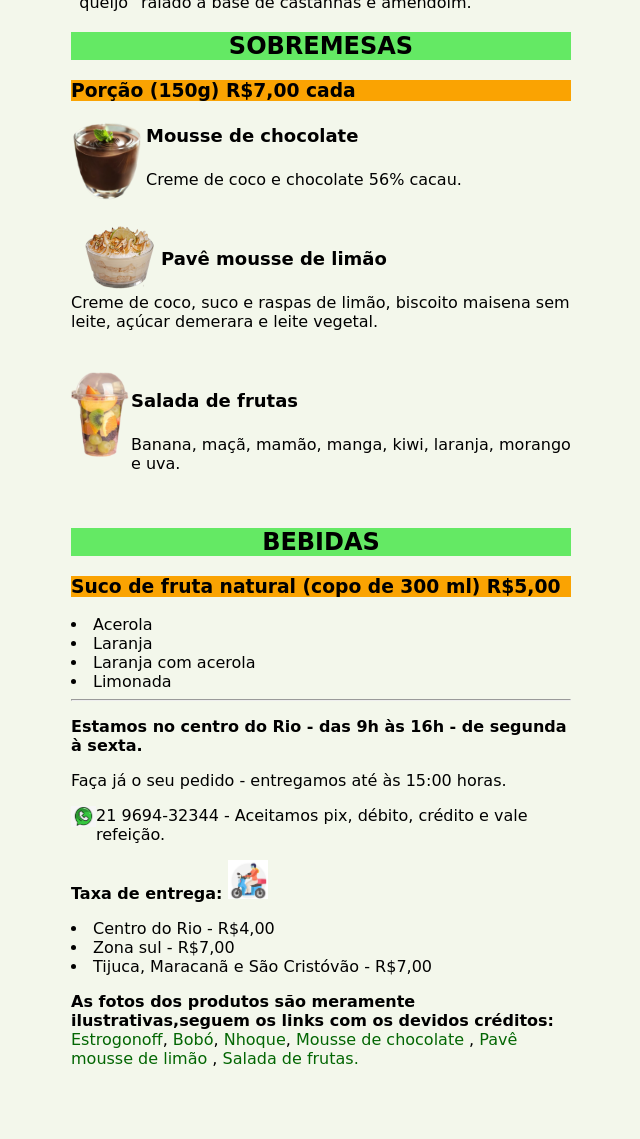
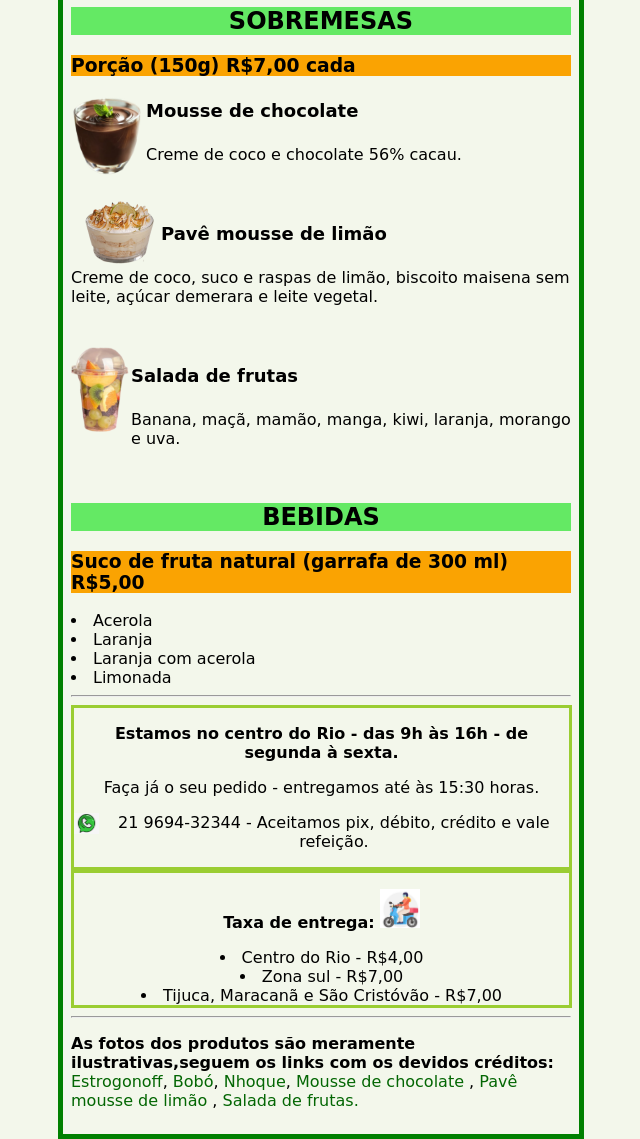
Before and after one commit to JianeFerreira/atividade02, a plain HTML site: page index.html in a window 1280 px wide. Shown: the part 735-1874 px from the top of the page, without its empty margins (319-959 px from the left). Before the commit the page ends 1827 px from the top, so only its background shows below. Drawn offline with Linux system fonts and the light colour scheme.

Commit message:
Bordas
Inserção de borda na página e nas informações de localização.

```diff
--- a/index.html
+++ b/index.html
@@ -4,8 +4,9 @@
     <meta charset="UTF-8">
     <meta name="viewport" content="width=device-width, initial-scale=1.0">
     <title>Cardapio Vegano</title>
+    <section id="destaque">
 
-    <img src="imagens/logo.png" alt="panela de barro" width="20%" style="float: right;">
+        <img src="./imagens/logo.png" alt="panela de barro" width="20%" style="float: right;">
         <link rel="stylesheet" href="style.css">
 </head>
 <body>
@@ -13,43 +14,43 @@
     <h1 style="text-align:center;">POP VEGAN</h1>
 
     <h1 style="text-align:center;">Comida vegana a preço justo!</h1>
-
+</section>
 </body>
 <section></section>
     <h2 class="centralizar">REFEIÇÕES</h2>
     <h3>Prato feito (500g) R$24,90 cada</h3>
-<img src="imagens/estrogonoff.png" class="foto" alt="prato de estrogonoff" width="30%" style="float: right;">
+    <img src="./imagens/estrogonoff.png" class="foto" alt="prato de estrogonoff" width="30%" style="float: right;">
     <h4 class="prato">Estrogonoff de cogumelo </h4>
 
         <p class="descrição"> Feito à base de castanha de caju, com pedaços de cogumelo, acompanhado de arroz e batata palha.</p>
     <br>
-<img src="imagens/bobo.png" class="foto" alt="prato de bobo" width="30%" style="float: right;">
+    <img src="./imagens/bobo.png" class="foto" alt="prato de bobo" width="30%" style="float: right;">
     <h4 class="prato">Bobó de palmito</h4>
         <p class="descrição">Bobó cozido no tradicional azeite de dendê, pimentões, leite de coco e palmito de açaí cortado em rodelas.<p></p> Acompanha arroz, farofa e salada de alface, tomate, cebola e pepino. </p>
     <br>
-<img src="imagens/nhoque.png" class="foto" alt="prato de nhoque" width="30%" style="float: right;">
+    <img src="./imagens/nhoque.png" class="foto" alt="prato de nhoque" width="30%" style="float: right;">
     <h4 class="prato">Nhoque</h4>
         <p class="descrição"> Delicioso nhoque feito de aipim e farinha de arroz, acompanhado de molho de tomate caseiro e <p></p> “queijo” ralado à base de castanhas e amendoim.</p>
 <section></section>
     <h2 class="centralizar">SOBREMESAS</h2>
     <h3>Porção  (150g) R$7,00 cada</h3>
-<img src="imagens/moussechocolate.png" alt="copo de mousse de chocolate" width="15%" style="float:left">
+        <img src="./imagens/moussechocolate.png" alt="copo de mousse de chocolate" width="15%" style="float:left">
     <h4 class="prato">Mousse de chocolate </h4>
 
         <p class="descrição"> Creme de coco e chocolate 56% cacau.</p>
     <br>
 
-<img src="imagens/moussepavelimao.png" alt="copo de mousse pave de limão" width="18%" style="float: left;">
+    <img src="./imagens/moussepavelimao.png" alt="copo de mousse pave de limão" width="18%" style="float: left;">
     <h4 class="prato">Pavê mousse de limão </h4>
         <p class="descrição">Creme de coco, suco e raspas de limão, biscoito maisena sem leite, açúcar demerara e leite vegetal.</p>
     <br>
-<img src="imagens/salada.png" alt="copo de salada de frutas" width="12%" style="float: left;">
+        <img src="./imagens/salada.png" alt="copo de salada de frutas" width="12%" style="float: left;">
     <h4 class="prato">Salada de frutas </h4>
         <p class="descrição">Banana, maçã, mamão, manga, kiwi, laranja, morango e uva.</p>
     <br>
 <section></section>
     <h2 class="centralizar">BEBIDAS</h2>
-<h3>Suco de fruta natural (copo de 300 ml)  R$5,00</h3>
+    <h3>Suco de fruta natural (garrafa de 300 ml)  R$5,00</h3>
 
     <li class="descrição">Acerola</li>
         <li class="descrição">Laranja</li>
@@ -58,23 +59,30 @@
         <hr>
 
     </ul>
-<footer></footer>
+    <section>
+    <div class="info1">
+
     <p><b>Estamos no centro do Rio - das 9h às 16h - de segunda à sexta.</b></p>
-<p>Faça já o seu pedido - entregamos até às 15:00 horas.</p>
+    <p>Faça já o seu pedido - entregamos até às 15:30 horas.</p>
 
-<img src="imagens/whatsapp.png" alt="logo whatsapp" width="5%" style="float: left;"> <p>21 9694-32344 - Aceitamos pix, débito, crédito e vale refeição.</p>
+    <img src="./imagens/whatsapp.png" alt="logo whatsapp" width="5%" style="float: left;"> <p>21 9694-32344 - Aceitamos pix, débito, crédito e vale refeição.</p>
+</div>
+<div class="info2">
     <p><b>Taxa de entrega:</b>
 
-<img src="imagens/motogirl.jpg" alt="mulher pilotando moto" width="40px" style="padding: 600;">
-
+    <img src="./imagens/motogirl.jpg" alt="mulher pilotando moto" width="40px" style="padding: 600;">
+<div>
     <li>Centro do Rio - R$4,00</li>
     <li>Zona sul - R$7,00</li>
     <li>Tijuca, Maracanã e São Cristóvão - R$7,00</li>
-
+</div>
+</section>
+        <hr>
+        <footer>
         <p><b>As fotos dos produtos são meramente ilustrativas,seguem os links com os devidos créditos: </b> <a class="sublinhado" href="
         https://www.sabornamesa.com.br/receita-de-carnes/strogonoff-simples-rapido-e-facil
         " target="_blank">Estrogonoff</a>, <a class="sublinhado" href="https://br.pinterest.com/pin/181692166200845671/" target="_blank" >Bobó</a>, <a class="sublinhado" href="https://www.vegsim.com.br/nhoque-de-batata-doce-massa-cantina-250g" target="_blank" >Nhoque</a>, <a class="sublinhado" href="https://www.acasaencantada.com.br/receita/mousse-de-chocolate-zero-acucar-inesquecivel/" target="_blank" >Mousse de chocolate</a> , <a class="sublinhado" href="https://itamaraty.com/pave-wafer-de-limao-merengado/" target="_blank" >Pavê mousse de limão</a> , <a class="sublinhado" href="https://www.academiaassai.com.br/noticia/salada-de-frutas-vendas" target="_blank" >Salada de frutas.</a>
-
+    </footer>
 
 
 
--- a/style.css
+++ b/style.css
@@ -1,12 +1,15 @@
 body{
     max-width: 500px;
-margin: auto;
-font-family: cursive;
-padding: 0.5rem;
-background-color: rgb(243, 247, 235);
-
+    margin: auto;
+    font-family: cursive;
+    padding: 0.5rem;
+    background-color: rgb(243, 247, 235);
+    border: solid 5px green;
 }
 
+#destaque{
+    background-image:ur
+}
 .prato{
     font-size: large;
 }
@@ -44,3 +47,17 @@ h1{
     text-decoration: none;
     color: rgb(3, 102, 3);
 }
+
+.info1{
+        width: 99%;
+        border: 3px solid yellowgreen;
+        text-align:center;
+
+    }
+    .info2{
+        width: 99%;
+        border: 3px solid yellowgreen;
+        text-align:center;
+
+
+    }
```
Lines whose indentation alone changed are shown as unchanged.
